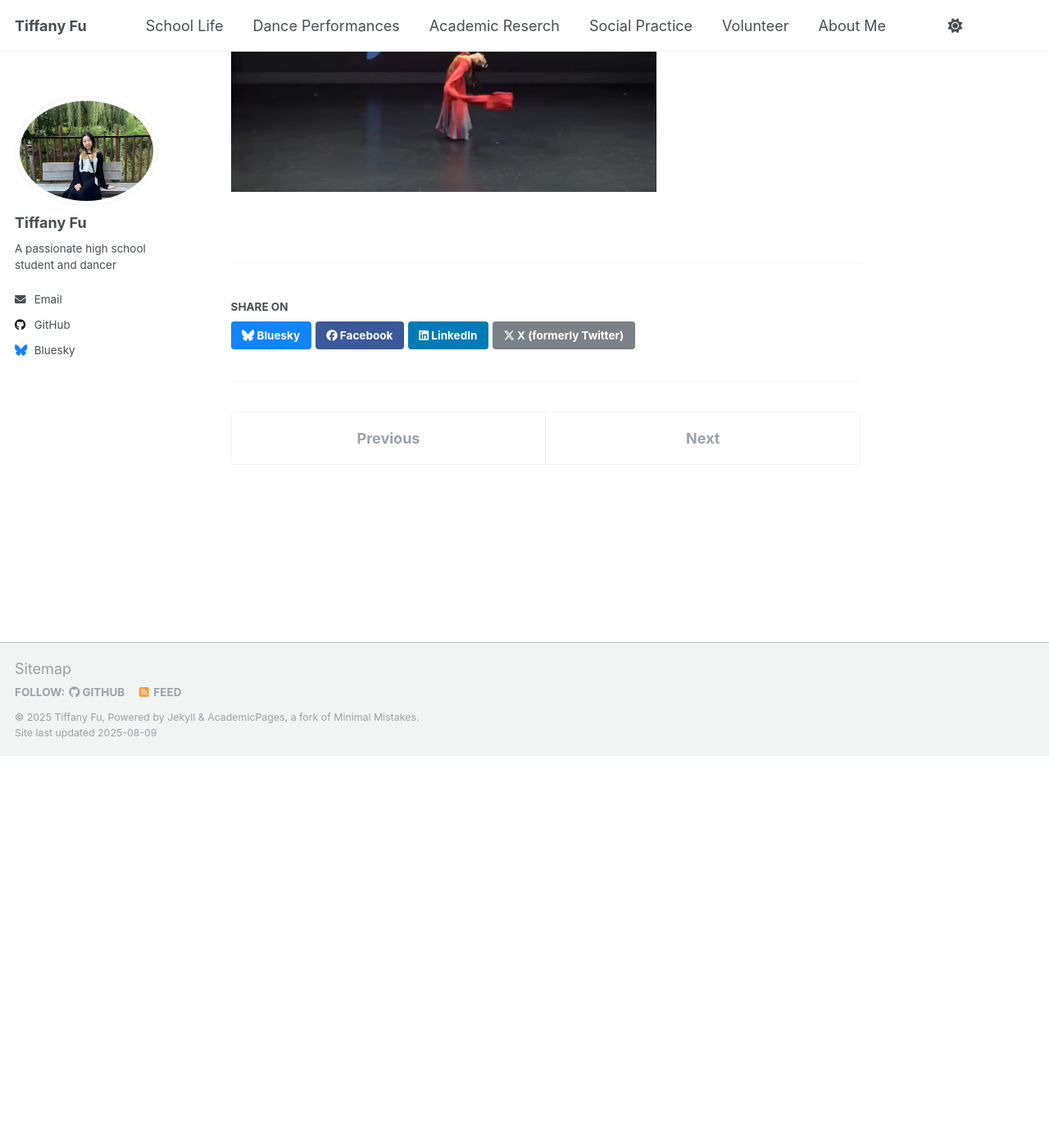
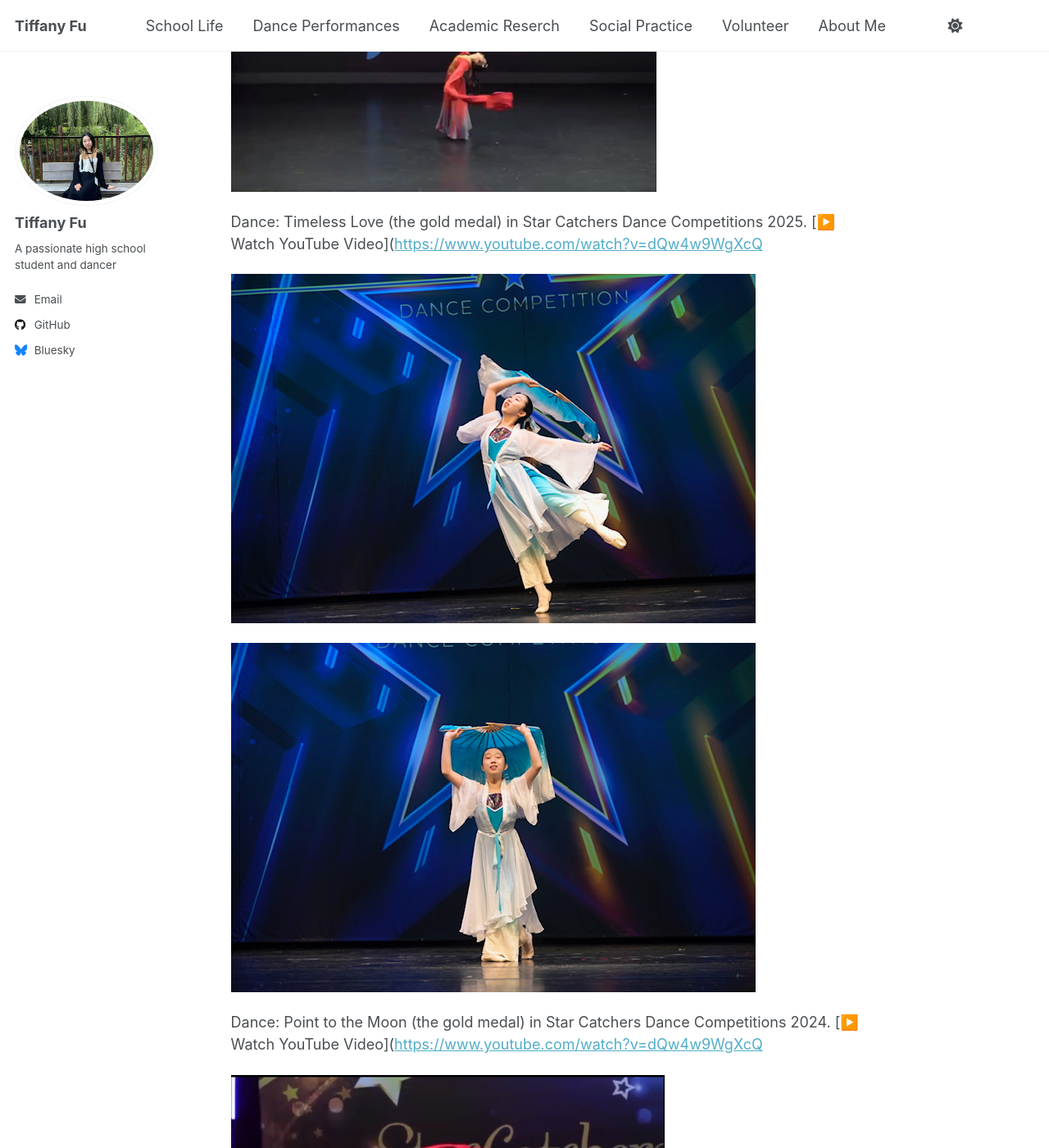
Before and after one commit to TiffanyJTFu/TiffanyFu, a Jekyll site: the page built from _talks/DanceCompetitions1.md, in a window 1280 px wide and 1400 px high, scrolled down 757 px. Shown: the whole window at 82% size. Built offline with Jekyll 4.4.1, drawn with Linux system fonts in a browser that asks for light colours; a script that is not in the unit is left out; a file with an impossible date is left out; before the commit the page ends 1679 px from its top, so only the background shows below that.

Commit message:
Update DanceCompetitions1.md

```diff
--- a/_talks/DanceCompetitions1.md
+++ b/_talks/DanceCompetitions1.md
@@ -18,3 +18,18 @@ Dance: Point to the Moon (Diamond Rank, 2nd Place Overall Award and Judge’s Ch
 [▶️ Watch YouTube Video]([https://www.youtube.com/watch?v=dQw4w9WgXcQ](https://www.youtube.com/watch?v=DYptgVvkVLQ&list=RDDYptgVvkVLQ&start_radio=1)
 
 ![Dance10](https://tiffanyjtfu.github.io/TiffanyFu/images/dancepointingtothemoonb.PNG)
+
+Dance: Timeless Love (the gold medal) in Star Catchers Dance Competitions 2025.
+[▶️ Watch YouTube Video]([https://www.youtube.com/watch?v=dQw4w9WgXcQ](https://www.youtube.com/watch?v=DYptgVvkVLQ&list=RDDYptgVvkVLQ&start_radio=1)
+
+
+![Dance10](https://tiffanyjtfu.github.io/TiffanyFu/images/dancetimelessloveb1.JPG)
+
+![Dance10](https://tiffanyjtfu.github.io/TiffanyFu/images/dancetimelessloveb3.JPG)
+
+
+Dance: Point to the Moon (the gold medal) in Star Catchers Dance Competitions 2024.
+[▶️ Watch YouTube Video]([https://www.youtube.com/watch?v=dQw4w9WgXcQ](https://www.youtube.com/watch?v=DYptgVvkVLQ&list=RDDYptgVvkVLQ&start_radio=1)
+
+
+![Dance10](https://tiffanyjtfu.github.io/TiffanyFu/images/dancepointingtothemoons.PNG)
```
